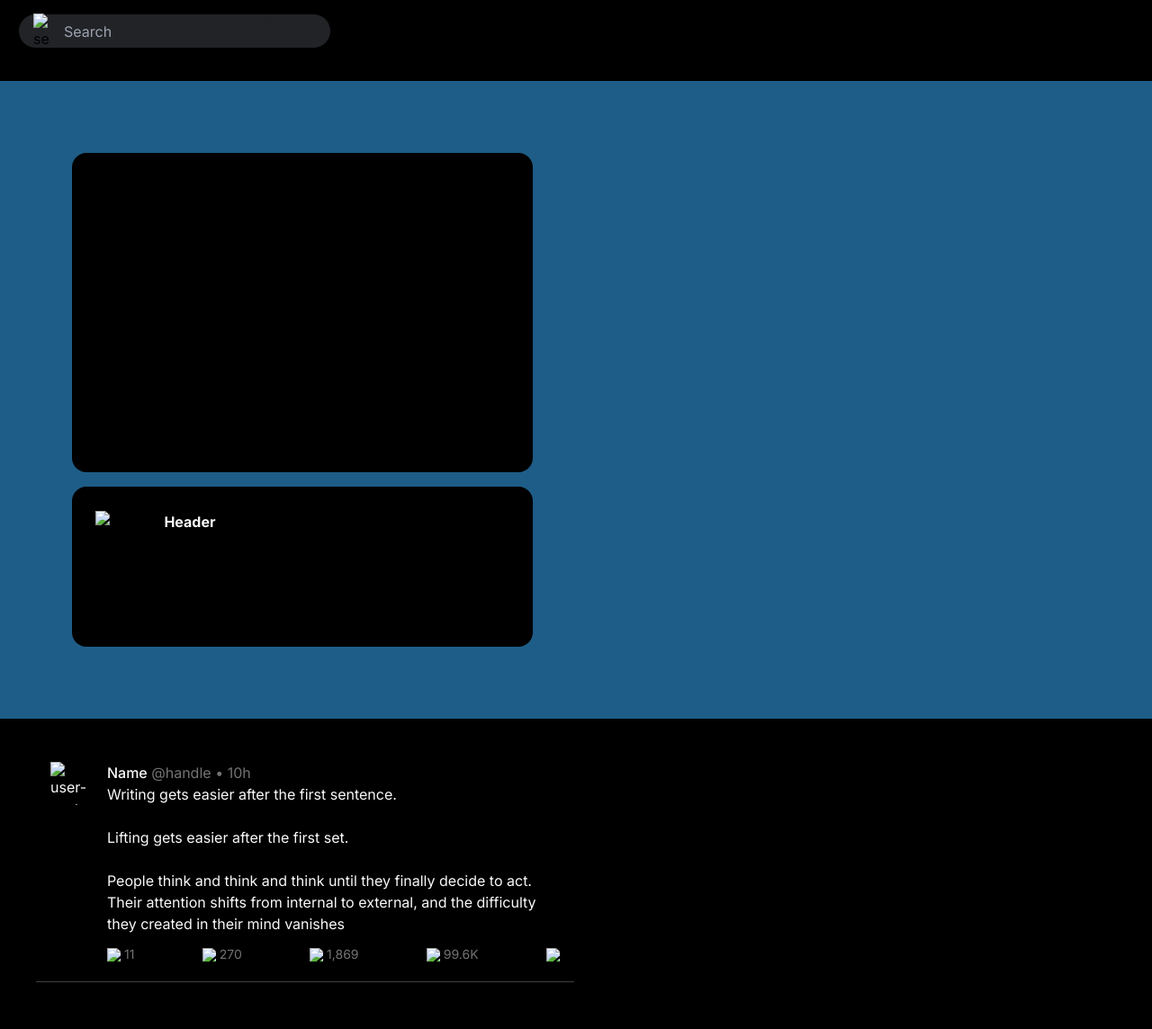
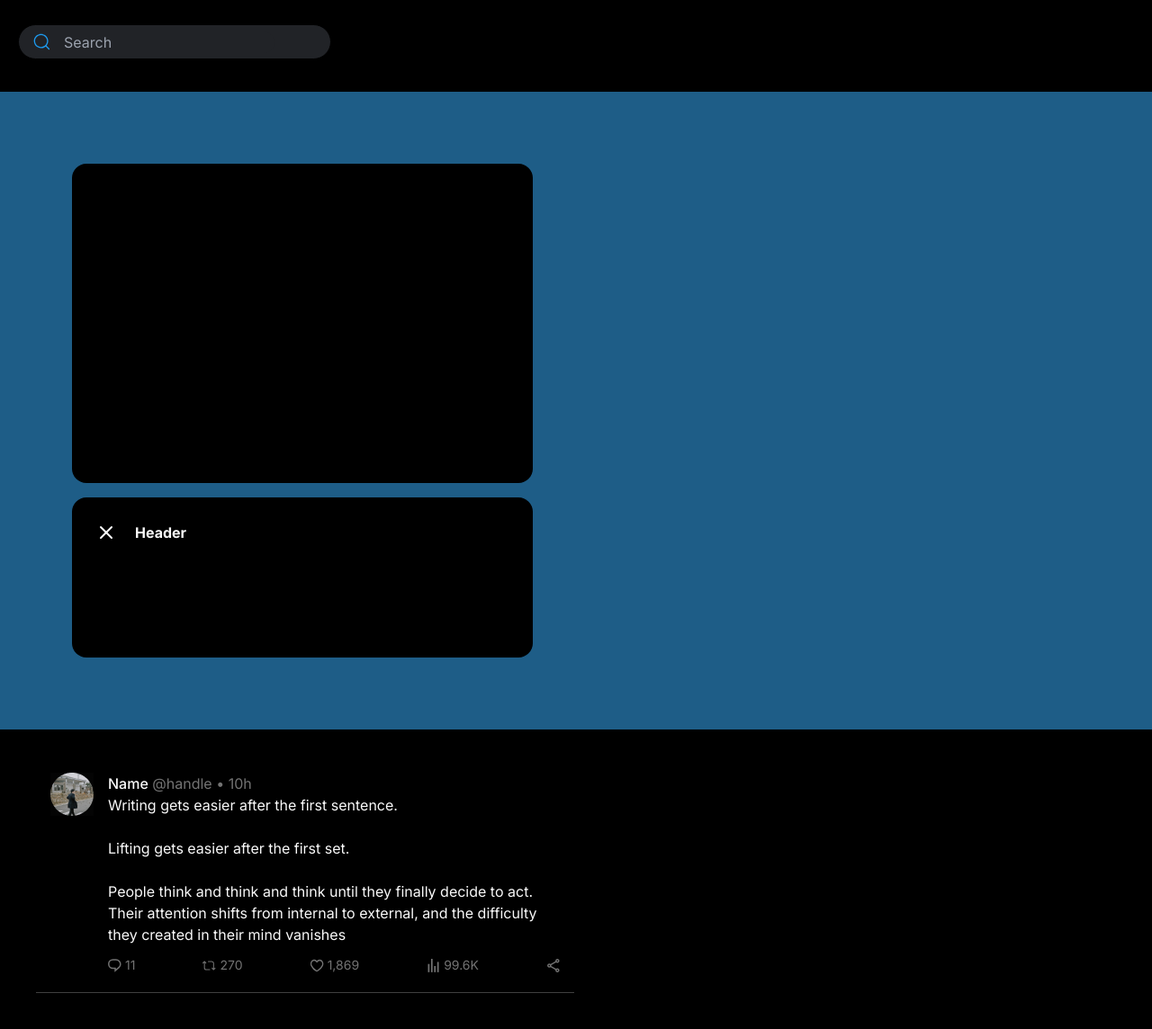
Before and after one commit to bprathamesh20/100xcomponents, a plain HTML site: page src/components/index.html in a window 1280 px wide. Shown: the part 1233-2377 px from the top of the page at 90% size. Drawn offline with Linux system fonts and the light colour scheme; the site is published under a folder, as on GitHub Pages, so addresses that start at the root find nothing.

Commit message:
updated image path

```diff
--- a/src/components/index.html
+++ b/src/components/index.html
@@ -94,13 +94,13 @@
 
     <div class="flex flex-row justify-center items-center gap-10 m-4 ">
       <div class="flex flex-col gap-5">
-        <img src="/public/images/home-state-not-selected.svg" alt="home" class="h-6 w-6">
-        <img src="/public/images/home-state-selected.svg" alt="home" class="h-6 w-6">
+        <img src="../../public/images/home-state-not-selected.svg" alt="home" class="h-6 w-6">
+        <img src="../../public/images/home-state-selected.svg" alt="home" class="h-6 w-6">
       </div>
 
       <div class="flex flex-col gap-5">
-        <img src="/public/images/group-state-not-selected.svg" alt="group" class="h-6 w-6">
-        <img src="/public/images/group-state-selected.svg" alt="group" class="h-6 w-6">
+        <img src="../../public/images/group-state-not-selected.svg" alt="group" class="h-6 w-6">
+        <img src="../../public/images/group-state-selected.svg" alt="group" class="h-6 w-6">
       </div>
     </div>
 
@@ -117,7 +117,7 @@
     </div>
 
     <div class="flex mt-14 gap-3">
-      <img src="/public/images/user-avatar.jpg" alt="">
+      <img src="../../public/images/user-avatar.jpg" alt="">
       <input type="text"
         class="w-btn-l bg-neutral-1000 placeholder:text-neutral-600 placeholder:text-xl focus:outline-none text-neutral-50 caret-twitter-blue"
         placeholder="What's Happening?! ">
@@ -142,7 +142,7 @@
     group ">
       <div class="flex justify-center ">
         <span class="flex items-center leading-normal ">
-          <img src="/public/images/dark-theme-search-group.svg" alt="search" class="z-10 h-1.1 w-1.1 ">
+          <img src="../../public/images/dark-theme-search-group.svg" alt="search" class="z-10 h-1.1 w-1.1 ">
         </span>
       </div>
       <input type="text"
@@ -162,7 +162,7 @@
 
     <div class="bg-neutral-1000 rounded-2xl w-32 px-0.6 py-0.9">
       <div class=" py-3 px-4 flex flex-row gap-5">
-        <img src="/public/images/signup-x.svg" alt="close">
+        <img src="../../public/images/signup-x.svg" alt="close">
         <p class="text-0.9 font-bold text-neutral-50 ">Header</p>
       </div>
       <div class="px-5 pt-20 pb-5">
@@ -176,7 +176,7 @@
   <section class="flex m-10">
     <div class="text-neutral-50 flex flex-row px-4 py-2 gap-4 w-tweet border-b-sm border-b-neutral-700">
 
-        <img src="/public/images/user-avatar-tweet.jpg" alt="user-avatar" class="w-12 h-12">
+        <img src="../../public/images/user-avatar-tweet.jpg" alt="user-avatar" class="w-12 h-12">
 
       <div class=" font-normal">
           <div class="text-neutral-500 text-base">
@@ -192,23 +192,23 @@
 
           <div class="py-3 flex flex-row justify-between">
             <div class="flex flex-row gap-1 items-center">
-              <img src="/public/images/comment.svg" alt="comment" class="h-0.9 w-0.9">
+              <img src="../../public/images/comment.svg" alt="comment" class="h-0.9 w-0.9">
               <p class="text-neutral-500 text-sm">11</p>
             </div>
             <div class="flex flex-row gap-1 items-center">
-              <img src="/public/images/group-26840.svg" alt="comment" class="h-0.9 w-0.9">
+              <img src="../../public/images/group-26840.svg" alt="comment" class="h-0.9 w-0.9">
               <p class="text-neutral-500 text-sm">270</p>
             </div>
             <div class="flex flex-row gap-1 items-center">
-              <img src="/public/images/heart.svg" alt="comment" class="h-0.9 w-0.9">
+              <img src="../../public/images/heart.svg" alt="comment" class="h-0.9 w-0.9">
               <p class="text-neutral-500 text-sm">1,869</p>
             </div>
             <div class="flex flex-row gap-1 items-center">
-              <img src="/public/images/analytics.svg" alt="comment" class="h-0.9 w-0.9">
+              <img src="../../public/images/analytics.svg" alt="comment" class="h-0.9 w-0.9">
               <p class="text-neutral-500 text-sm">99.6K</p>
             </div>
             <div class="flex flex-row gap-1 items-center">
-              <img src="/public/images/vector.svg" alt="comment" class="h-0.9 w-0.9">
+              <img src="../../public/images/vector.svg" alt="comment" class="h-0.9 w-0.9">
 
             </div>
           </div>
```
